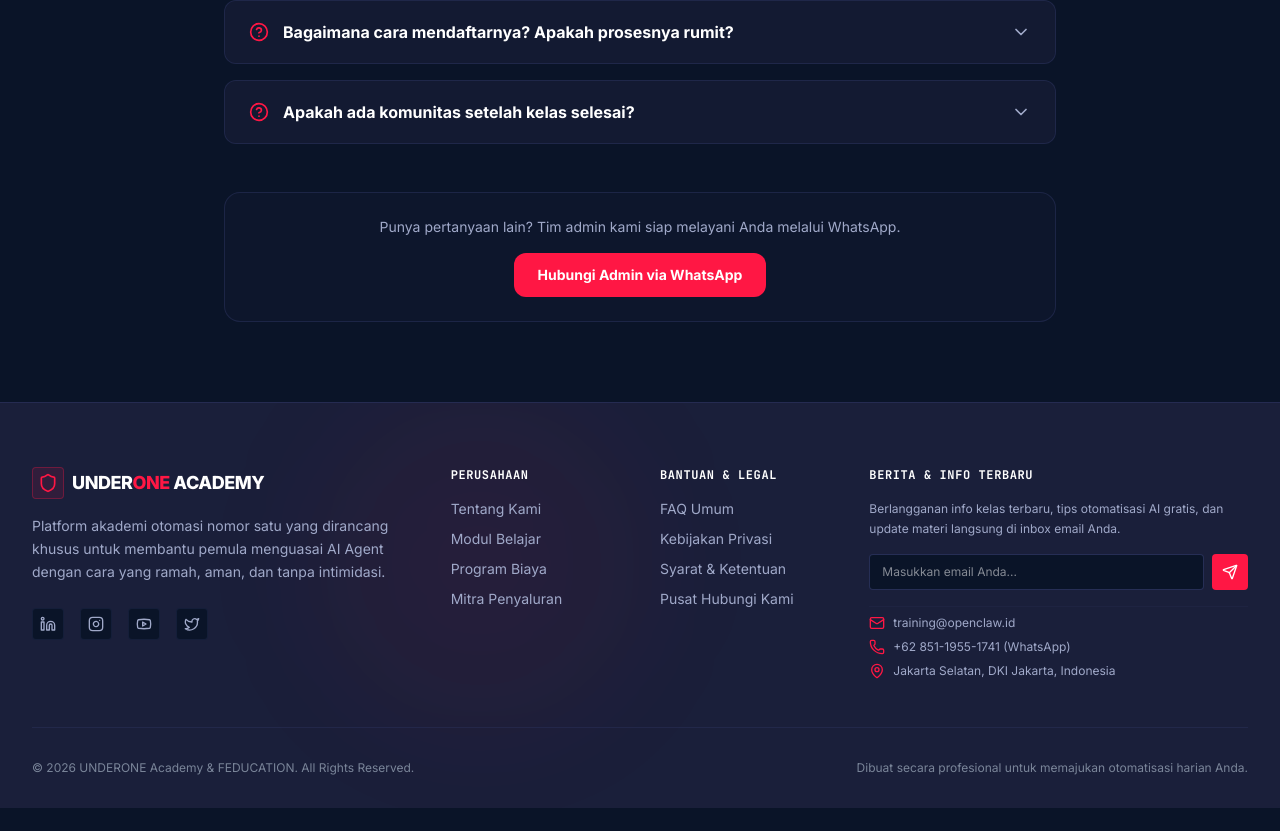
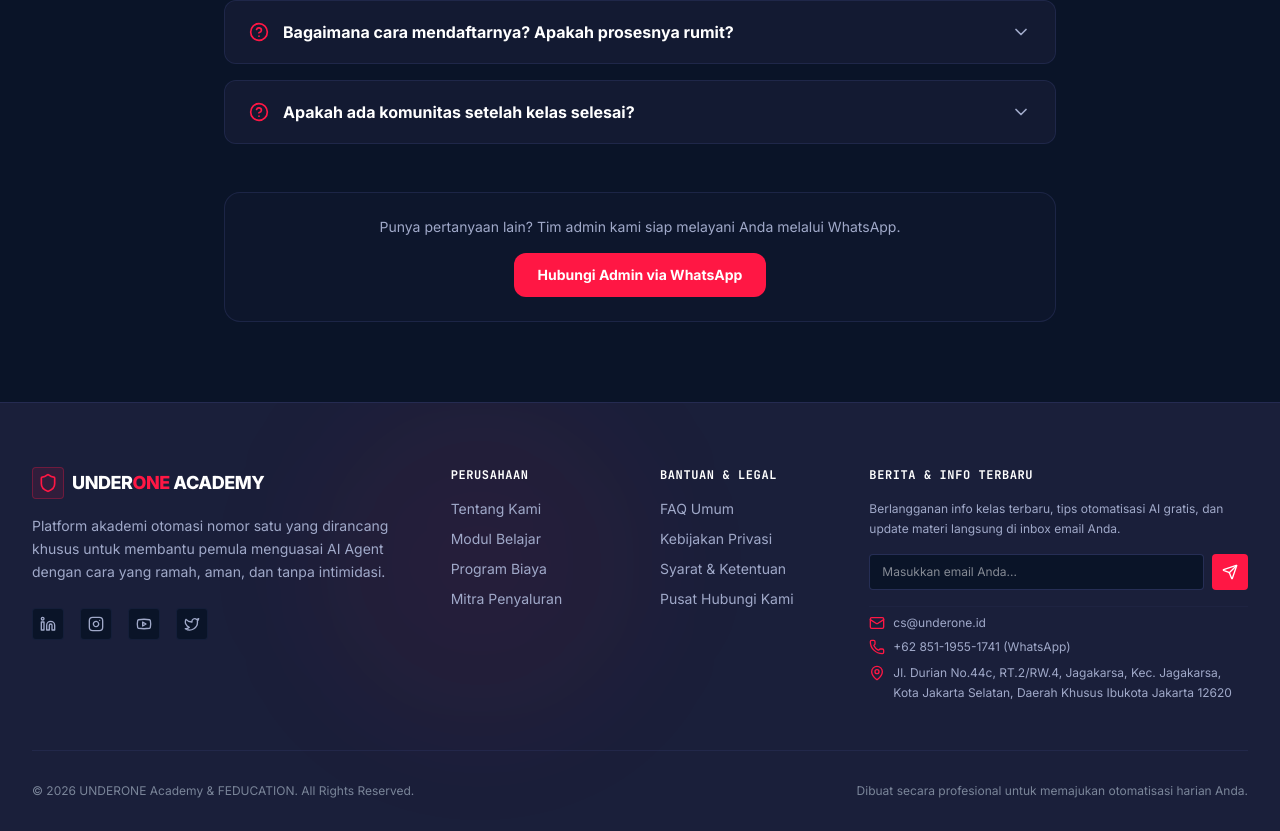
Before and after one commit to ThinKcode1717/AcademyUnderone, a React (Vite) app: page / in a window 1280 px wide. Shown: the part 9950-10781 px from the top of the page. Before the commit the page ends 10758 px from the top, so only its background shows below. Built offline with nearby package versions, Linux system fonts and the light colour scheme.

Commit message:
feat(footer): update contact information and add links
Update email, WhatsApp, and location details in the footer to be clickable for better user accessibility.

```diff
--- a/src/components/Footer.tsx
+++ b/src/components/Footer.tsx
@@ -159,18 +159,31 @@ export default function Footer() {
 
             {/* Contacts Info Small List */}
             <div className="space-y-2 pt-2 border-t border-cyber-slate/20 text-xs text-cyber-text-sec">
-              <div className="flex items-center space-x-2">
+              <a
+                href="mailto:cs@underone.id"
+                className="flex items-center space-x-2 hover:text-white transition-colors duration-200"
+              >
                 <Mail className="w-4 h-4 text-brand-red flex-shrink-0" />
-                <span>training@openclaw.id</span>
-              </div>
-              <div className="flex items-center space-x-2">
+                <span>cs@underone.id</span>
+              </a>
+              <a
+                href="https://wa.me/6285119551741"
+                target="_blank"
+                rel="noopener noreferrer"
+                className="flex items-center space-x-2 hover:text-white transition-colors duration-200"
+              >
                 <Phone className="w-4 h-4 text-brand-red flex-shrink-0" />
                 <span>+62 851-1955-1741 (WhatsApp)</span>
-              </div>
-              <div className="flex items-center space-x-2">
-                <MapPin className="w-4 h-4 text-brand-red flex-shrink-0" />
-                <span>Jakarta Selatan, DKI Jakarta, Indonesia</span>
-              </div>
+              </a>
+              <a
+                href="https://maps.app.goo.gl/ZqZY57xBUpF4FmAT9"
+                target="_blank"
+                rel="noopener noreferrer"
+                className="flex items-start space-x-2 hover:text-white transition-colors duration-200 group"
+              >
+                <MapPin className="w-4 h-4 text-brand-red flex-shrink-0 mt-0.5" />
+                <span className="leading-relaxed">Jl. Durian No.44c, RT.2/RW.4, Jagakarsa, Kec. Jagakarsa, Kota Jakarta Selatan, Daerah Khusus Ibukota Jakarta 12620</span>
+              </a>
             </div>
           </div>
 
```
